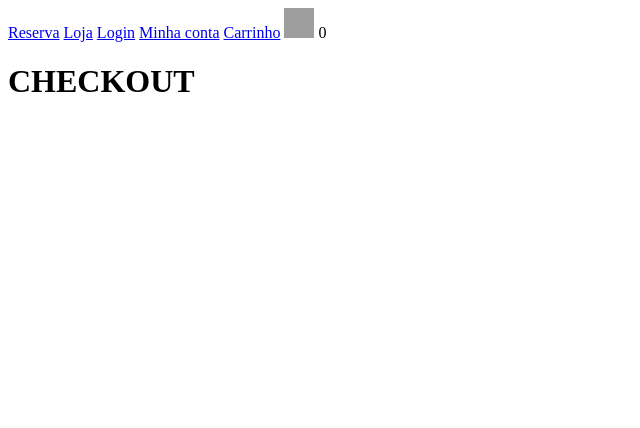
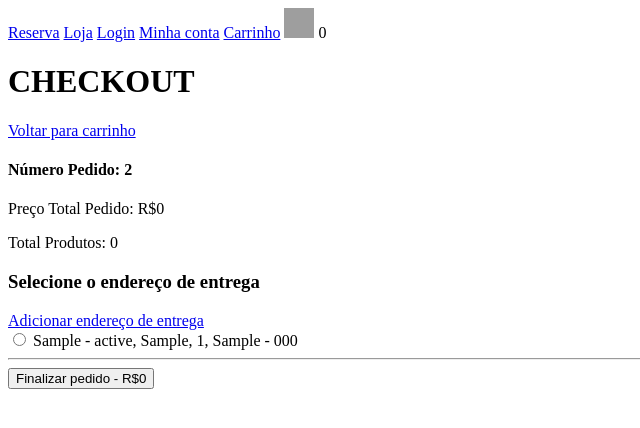
Before and after one commit to leobrda/FirstEcommerce, a Django app: page /checkout/ in a window 1280 px wide. Shown: the top 428 px of the page, without its empty margins (0-640 px from the left). Run offline with Django 5.2, Linux system fonts and the light colour scheme; a user stored in the database is signed in; tables that the repository leaves empty hold one stand-in row (values such as "Sample post"); some libraries are stand-ins or nearby versions; grey boxes are pictures that could not be loaded.

Commit message:
Pagina de checkout

```diff
--- a/loja/models.py
+++ b/loja/models.py
@@ -96,6 +96,9 @@ class Endereco(models.Model):
     estado = models.CharField(max_length=400, null=True, blank=True)
     cliente = models.ForeignKey(Cliente, null=True, blank=True, on_delete=models.SET_NULL)
 
+    def __str__(self):
+        return f'{self.cliente} - {self.rua} - {self.numero} - {self.cidade} - {self.estado} - {self.cep}'
+
 
 class Pedido(models.Model):
     class Meta:
--- a/loja/templates/checkout.html
+++ b/loja/templates/checkout.html
@@ -2,5 +2,32 @@
 {% load static %}
 
 {% block body %}
+
     <h1>CHECKOUT</h1>
+    <a href="{% url 'carrinho' %}">Voltar para carrinho</a>
+    <h4>Número Pedido: {{ pedido.id }}</h4>
+    <p>Preço Total Pedido: R${{ pedido.preco_total }}</p>
+    <p>Total Produtos: {{ pedido.quantidade_total }}</p>
+
+    <form method="POST" action="">
+        {% csrf_token %}
+        <h3>Selecione o endereço de entrega</h3>
+        <a href="{% url 'adicionar_endereco' %}">Adicionar endereço de entrega</a>
+        <br>
+        {% for endereco in enderecos %}
+            <input type="radio" name="endereco" value="{{ endereco.id }}">
+            <label for="{{ endereco.id }}">{{ endereco.cidade }} - {{ endereco.estado}}, {{ endereco.rua}}, {{ endereco.numero}}, {{endereco.complemento}} - {{ endereco.cep }}</label>
+            <br>
+        {% endfor %}
+
+        {% if not request.user.is_authenticated%}
+        <hr>
+            <h4>Preencha seu email para finalizar o pedido</h4>
+            <input type="email" name="email" placeholder="email">
+        {% endif %}
+        <hr>
+        <input type="hidden" value="{{ pedido.preco_total }}" name="total">
+        <button type="submit">Finalizar pedido - R${{ pedido.preco_total }}</button>
+    </form>
+
 {% endblock %}
--- a/loja/urls.py
+++ b/loja/urls.py
@@ -13,4 +13,5 @@ urlpatterns = [
     path('checkout/', checkout, name='checkout'),
     path('adicionarcarrinho/<int:id_produto>/', adicionar_carrinho, name='adicionar_carrinho'),
     path('removercarrinho/<int:id_produto>/', remover_carrinho, name='remover_carrinho'),
+    path('adicionarendereco/', adicionar_endereco, name='adicionar_endereco'),
 ]
--- a/loja/views.py
+++ b/loja/views.py
@@ -149,7 +149,29 @@ def carrinho(request):
 
 
 def checkout(request):
-    return render(request, 'checkout.html')
+    if request.user.is_authenticated:
+        cliente = request.user.cliente
+    else:
+        if request.COOKIES.get('id_sessao'):
+            id_sessao = request.COOKIES.get('id_sessao')
+            cliente, criado = Cliente.objects.get_or_create(id_sessao=id_sessao)
+        else:
+            return redirect('loja')
+
+    pedido, criado = Pedido.objects.get_or_create(cliente=cliente, finalizado=False)
+    enderecos = Endereco.objects.filter(cliente=cliente)
+
+    context = {
+        'pedido': pedido,
+        'enderecos': enderecos,
+    }
+
+    return render(request, 'checkout.html', context=context)
+
+
+def adicionar_endereco(request):
+    context = {}
+    return render(request, 'adicionar_endereco.html', context=context)
 
 
 def minha_conta(request):
```
Also changed, not shown: loja/templates/adicionar_endereco.html (added, +8 -0 lines).
